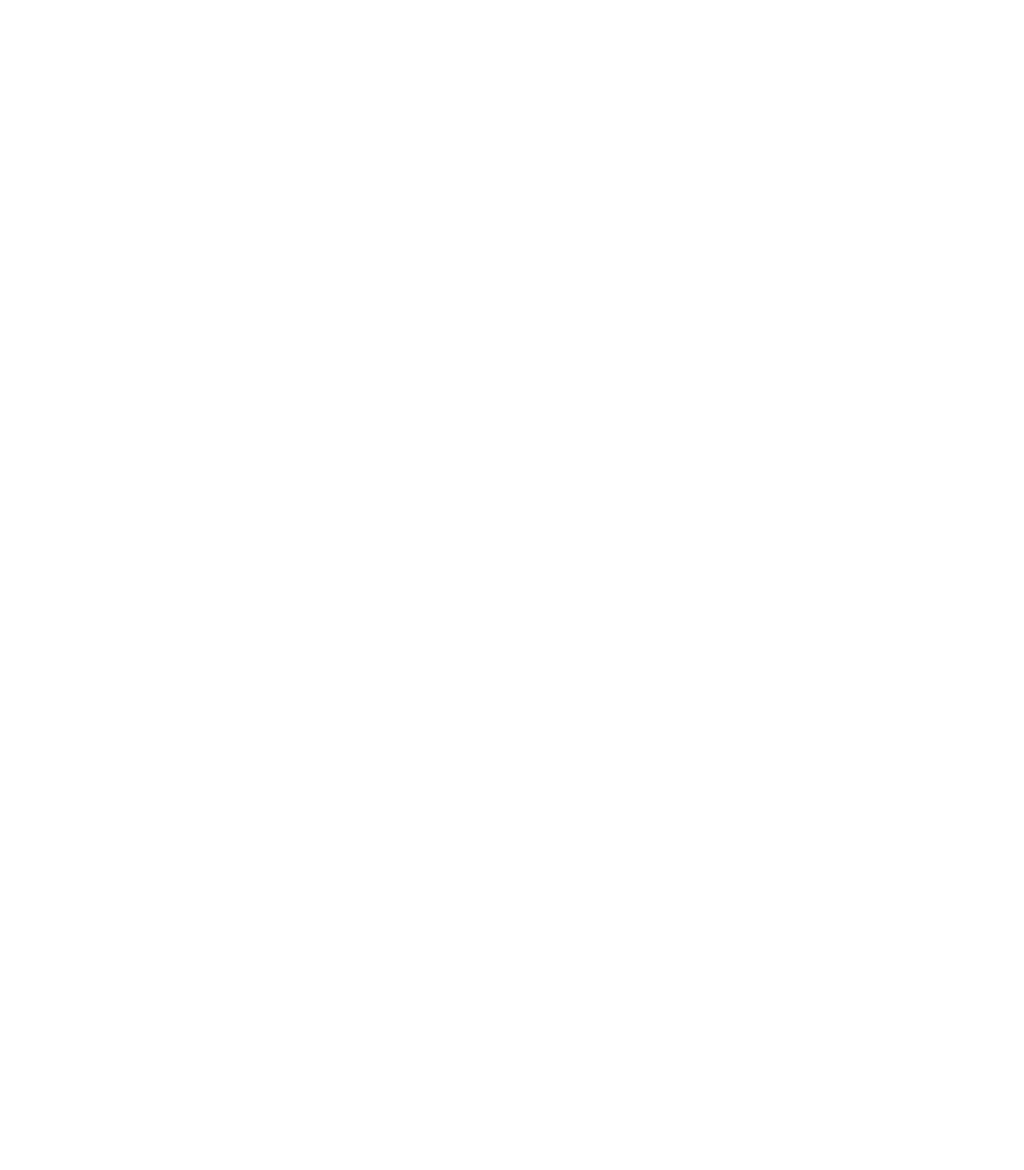
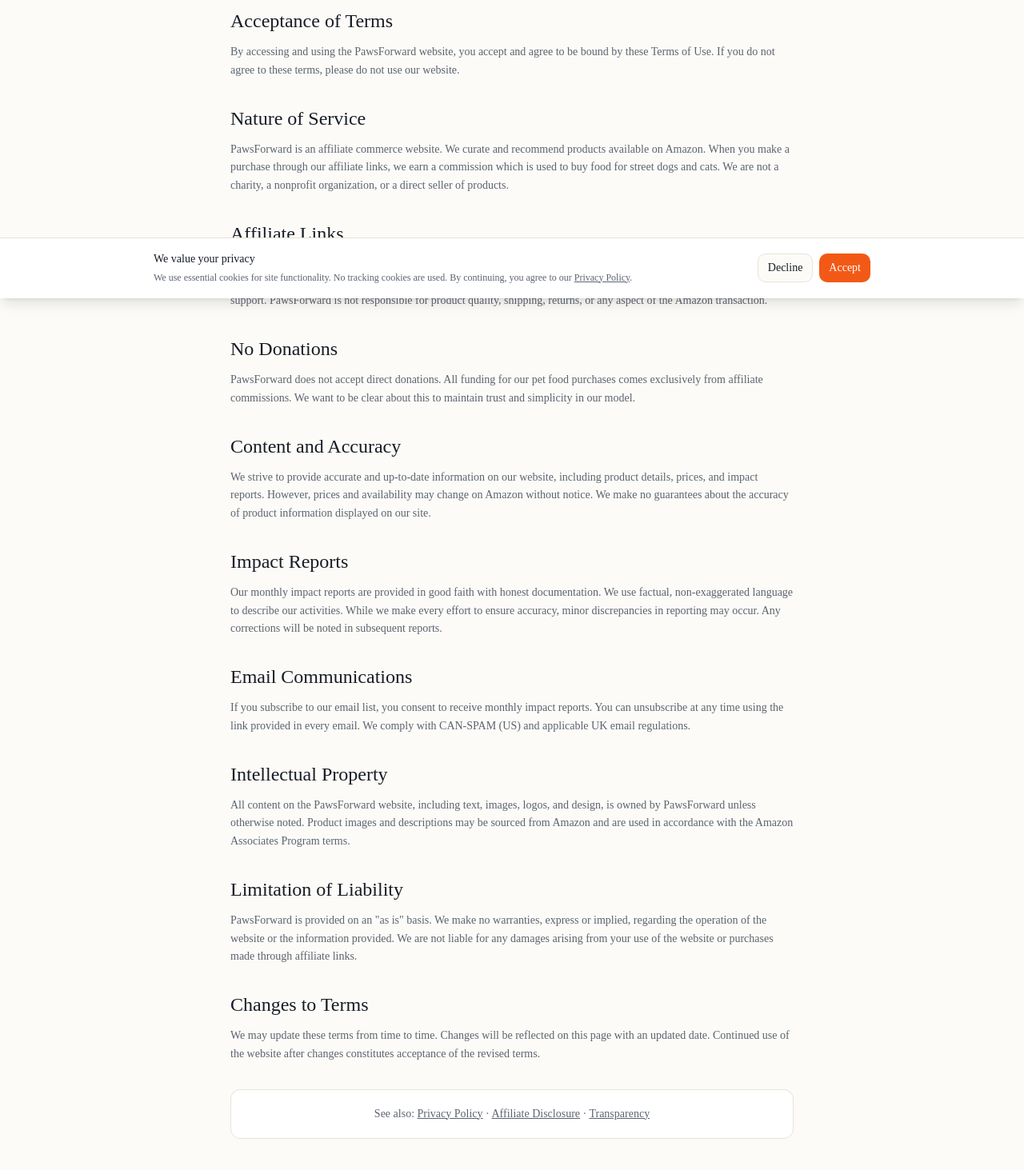
Before and after one commit to shivampersonal22/ethical-pet-support-website, a Next.js app in the folder ethical-pet-support-website/: page /terms in a window 1280 px wide. Before the commit this address had no page. Shown: the part 427-1890 px from the top of the page at 80% size. Before the commit the page ends 800 px from the top, so only its background shows below. Built offline with nearby package versions, Linux system fonts and the light colour scheme.

Commit message:
Upload files via Chrome extension

```diff
--- /dev/null
+++ b/ethical-pet-support-website/app/terms/page.tsx
@@ -0,0 +1,123 @@
+import type { Metadata } from "next";
+import Link from "next/link";
+import { SiteHeader } from "@/components/site-header";
+import { SiteFooter } from "@/components/site-footer";
+import { CookieConsent } from "@/components/cookie-consent";
+
+export const metadata: Metadata = {
+  title: "Terms of Use - PawsForward",
+  description: "Terms and conditions for using the PawsForward website.",
+};
+
+export default function TermsPage() {
+  return (
+    <>
+      <SiteHeader />
+      <main>
+        <section className="bg-secondary">
+          <div className="mx-auto max-w-3xl px-4 py-16 text-center lg:px-8 lg:py-24">
+            <h1 className="font-serif text-4xl text-foreground md:text-5xl text-balance">
+              Terms of Use
+            </h1>
+            <p className="mt-4 text-muted-foreground">
+              Last updated: February 1, 2026
+            </p>
+          </div>
+        </section>
+
+        <section className="mx-auto max-w-3xl px-4 py-16 lg:px-8 lg:py-24">
+          <div className="flex flex-col gap-8">
+            <div>
+              <h2 className="font-serif text-2xl text-foreground">Acceptance of Terms</h2>
+              <p className="mt-3 leading-relaxed text-sm text-muted-foreground">
+                By accessing and using the PawsForward website, you accept and agree to be bound by these Terms of Use. If you do not agree to these terms, please do not use our website.
+              </p>
+            </div>
+
+            <div>
+              <h2 className="font-serif text-2xl text-foreground">Nature of Service</h2>
+              <p className="mt-3 leading-relaxed text-sm text-muted-foreground">
+                PawsForward is an affiliate commerce website. We curate and recommend products available on Amazon. When you make a purchase through our affiliate links, we earn a commission which is used to buy food for street dogs and cats. We are not a charity, a nonprofit organization, or a direct seller of products.
+              </p>
+            </div>
+
+            <div>
+              <h2 className="font-serif text-2xl text-foreground">Affiliate Links</h2>
+              <p className="mt-3 leading-relaxed text-sm text-muted-foreground">
+                Our website contains affiliate links to Amazon.com and Amazon.co.uk. When you click these links and make a purchase, you are buying directly from Amazon. Your transaction is governed by Amazon's terms of service, return policies, and customer support. PawsForward is not responsible for product quality, shipping, returns, or any aspect of the Amazon transaction.
+              </p>
+            </div>
+
+            <div>
+              <h2 className="font-serif text-2xl text-foreground">No Donations</h2>
+              <p className="mt-3 leading-relaxed text-sm text-muted-foreground">
+                PawsForward does not accept direct donations. All funding for our pet food purchases comes exclusively from affiliate commissions. We want to be clear about this to maintain trust and simplicity in our model.
+              </p>
+            </div>
+
+            <div>
+              <h2 className="font-serif text-2xl text-foreground">Content and Accuracy</h2>
+              <p className="mt-3 leading-relaxed text-sm text-muted-foreground">
+                We strive to provide accurate and up-to-date information on our website, including product details, prices, and impact reports. However, prices and availability may change on Amazon without notice. We make no guarantees about the accuracy of product information displayed on our site.
+              </p>
+            </div>
+
+            <div>
+              <h2 className="font-serif text-2xl text-foreground">Impact Reports</h2>
+              <p className="mt-3 leading-relaxed text-sm text-muted-foreground">
+                Our monthly impact reports are provided in good faith with honest documentation. We use factual, non-exaggerated language to describe our activities. While we make every effort to ensure accuracy, minor discrepancies in reporting may occur. Any corrections will be noted in subsequent reports.
+              </p>
+            </div>
+
+            <div>
+              <h2 className="font-serif text-2xl text-foreground">Email Communications</h2>
+              <p className="mt-3 leading-relaxed text-sm text-muted-foreground">
+                If you subscribe to our email list, you consent to receive monthly impact reports. You can unsubscribe at any time using the link provided in every email. We comply with CAN-SPAM (US) and applicable UK email regulations.
+              </p>
+            </div>
+
+            <div>
+              <h2 className="font-serif text-2xl text-foreground">Intellectual Property</h2>
+              <p className="mt-3 leading-relaxed text-sm text-muted-foreground">
+                All content on the PawsForward website, including text, images, logos, and design, is owned by PawsForward unless otherwise noted. Product images and descriptions may be sourced from Amazon and are used in accordance with the Amazon Associates Program terms.
+              </p>
+            </div>
+
+            <div>
+              <h2 className="font-serif text-2xl text-foreground">Limitation of Liability</h2>
+              <p className="mt-3 leading-relaxed text-sm text-muted-foreground">
+                PawsForward is provided on an &quot;as is&quot; basis. We make no warranties, express or implied, regarding the operation of the website or the information provided. We are not liable for any damages arising from your use of the website or purchases made through affiliate links.
+              </p>
+            </div>
+
+            <div>
+              <h2 className="font-serif text-2xl text-foreground">Changes to Terms</h2>
+              <p className="mt-3 leading-relaxed text-sm text-muted-foreground">
+                We may update these terms from time to time. Changes will be reflected on this page with an updated date. Continued use of the website after changes constitutes acceptance of the revised terms.
+              </p>
+            </div>
+
+            <div className="rounded-lg border border-border bg-card p-5 text-center">
+              <p className="text-sm text-muted-foreground">
+                See also:{" "}
+                <Link href="/privacy" className="underline hover:text-foreground">
+                  Privacy Policy
+                </Link>
+                {" "}&middot;{" "}
+                <Link href="/affiliate-disclosure" className="underline hover:text-foreground">
+                  Affiliate Disclosure
+                </Link>
+                {" "}&middot;{" "}
+                <Link href="/transparency" className="underline hover:text-foreground">
+                  Transparency
+                </Link>
+              </p>
+            </div>
+          </div>
+        </section>
+      </main>
+      <SiteFooter />
+      <CookieConsent />
+    </>
+  );
+}
```
